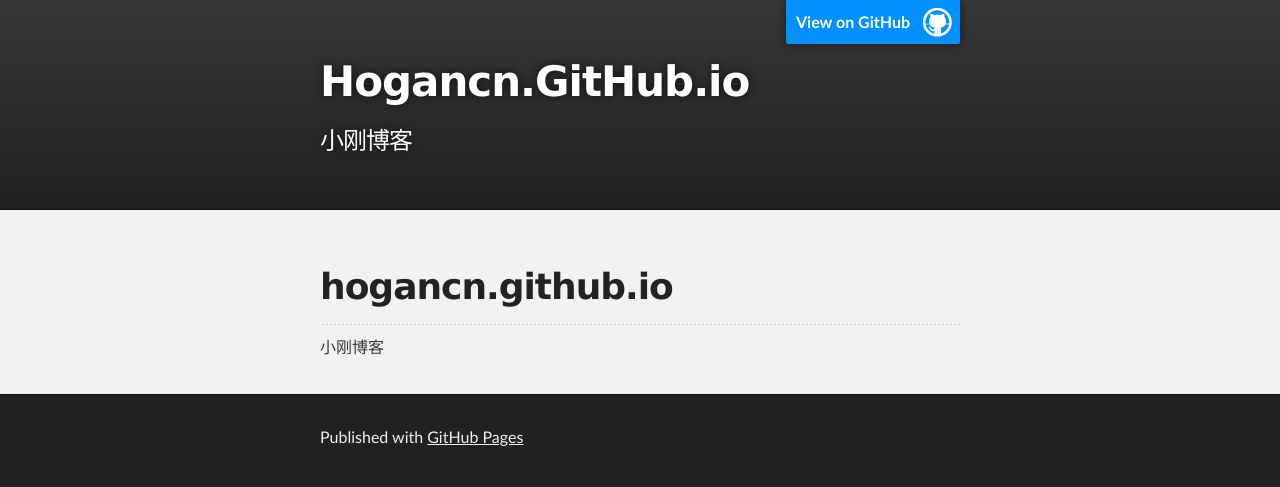
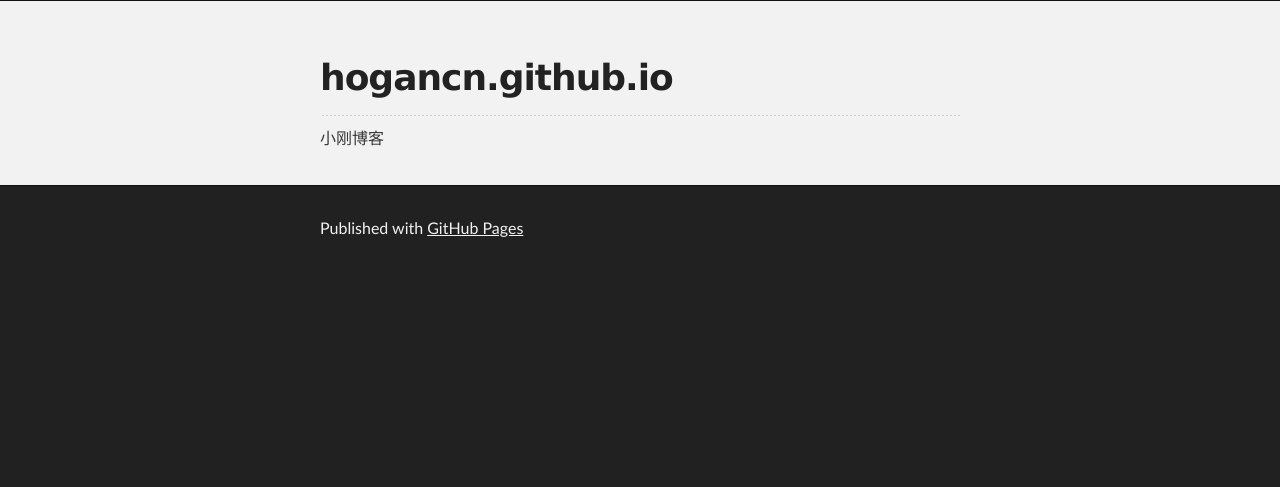
Before and after one commit to hogancn/hogancn.github.io, a plain HTML site: page index.html in a window 1280 px wide. Drawn offline with Linux system fonts and the light colour scheme.

Commit message:
Update index.html

```diff
--- a/index.html
+++ b/index.html
@@ -14,7 +14,7 @@
   <body>
 
     <!-- HEADER -->
-    <div id="header_wrap" class="outer">
+    <!-- <div id="header_wrap" class="outer">
         <header class="inner">
           <a id="forkme_banner" href="https://github.com/hogancn">View on GitHub</a>
 
@@ -22,7 +22,7 @@
           <h2 id="project_tagline">小刚博客</h2>
 
         </header>
-    </div>
+    </div> -->
 
     <!-- MAIN CONTENT -->
     <div id="main_content_wrap" class="outer">
```
